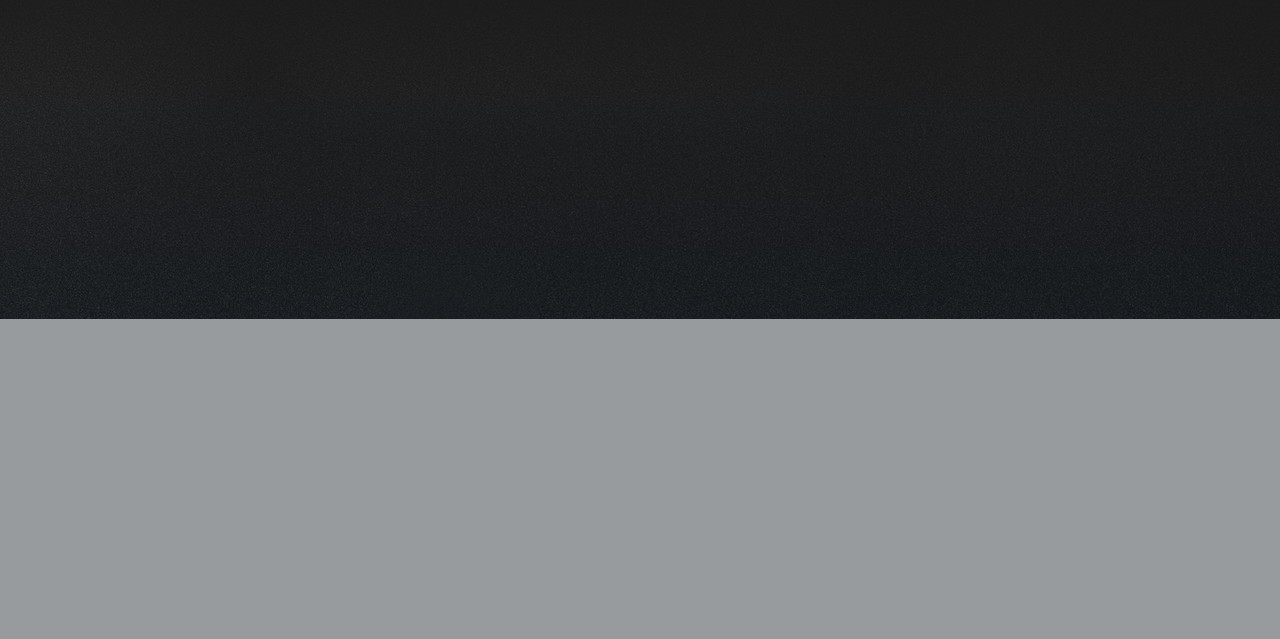
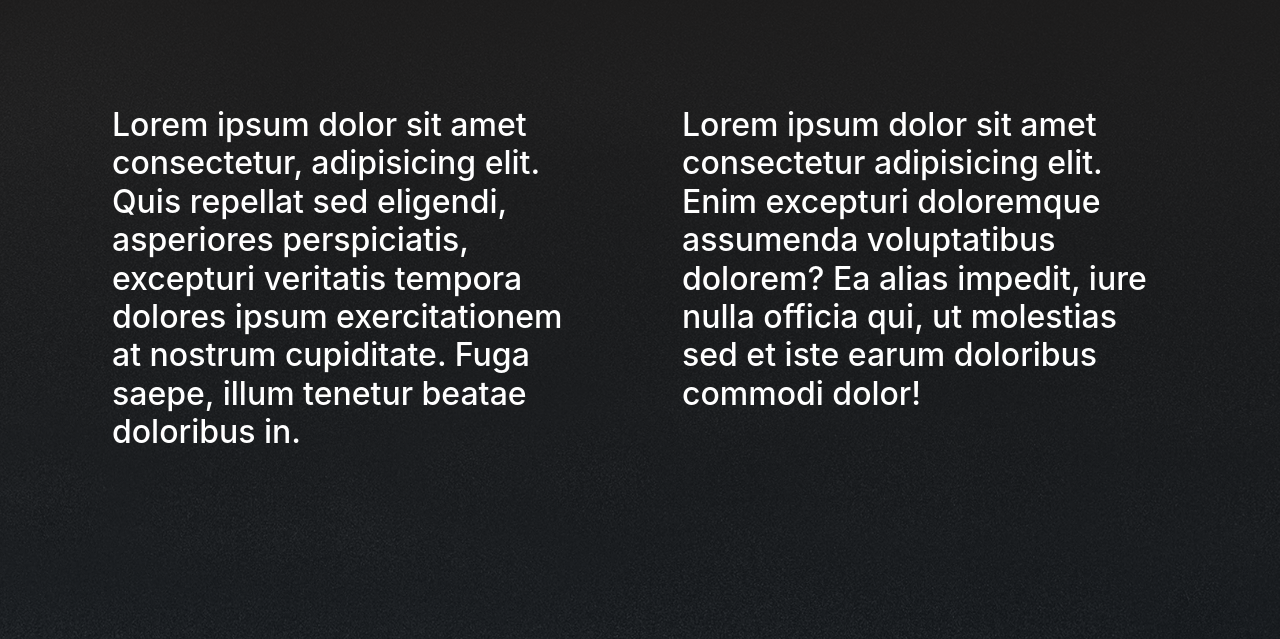
Before and after one commit to gigstormproject/main, a PHP site: page / in a window 1280 px wide. Shown: the part 801-1440 px from the top of the page. Before the commit the page ends 1120 px from the top, so only its background shows below. Run offline with PHP 8.4, Linux system fonts and the light colour scheme.

Commit message:
s2 weitergemacht

```diff
--- a/css/index.css
+++ b/css/index.css
@@ -34,6 +34,12 @@
   }
 }
 
+.navigation-leiste{
+  width:100%;
+  position:fixed;
+  background-color: black;
+}
+
 .logo{
   color: #FFDD1B;
   font-family: 'Monoton', cursive;
@@ -57,7 +63,13 @@
 
     background-repeat: no-repeat;
     background-size: cover;
-    height: 40vh;
+    height: 80vh;
+}
+
+.s2 h2{
+  padding: 5%;
+  margin-top:10vh;
+  color: white;
 }
 .title{
     color: white;
--- a/index.html
+++ b/index.html
@@ -18,8 +18,8 @@
 
 <!---Homepage - Monkey------------------------------------------------------------------------------------------------------>
 
-  <section id="homepage" class="s1">
-    <nav class="navbar navbar-expand-lg navbar-dark bg-dark">
+
+    <nav class="navbar navbar-expand-lg navbar-dark bg-dark navigation-leiste">
       <a class="navbar-brand logo" href="#">Gigstorm</a>
       <button class="navbar-toggler" type="button" data-toggle="collapse" data-target="#navbarSupportedContent"
         aria-controls="navbarSupportedContent" aria-expanded="false" aria-label="Toggle navigation">
@@ -57,6 +57,7 @@
       </div>
     </nav>
 
+  <section id="homepage" class="s1">
     <div class="top">
       <h1 class="title">Need a band?</h1>
       <h2 class="title-bottom">We will offer the best ones for your event!</h2>
@@ -66,15 +67,18 @@
   <section class="s2">
     <div class="container" >
       <div class="row">
-        <div class="col-sm">
-
-
-
+        <div class="col-6">
+          <h2>Lorem ipsum dolor sit amet consectetur, adipisicing elit. Quis repellat sed eligendi, asperiores perspiciatis, excepturi veritatis tempora dolores ipsum exercitationem at nostrum cupiditate. Fuga saepe, illum tenetur beatae doloribus in.</h2>
+        </div>
+        <div class="col-6">
+          <h2>Lorem ipsum dolor sit amet consectetur adipisicing elit. Enim excepturi doloremque assumenda voluptatibus dolorem? Ea alias impedit, iure nulla officia qui, ut molestias sed et iste earum doloribus commodi dolor!</h2>
         </div>
       </div>
     </div>
 
   </section>
+
+
 
   <!-- Optional JavaScript -->
   <!-- jQuery first, then Popper.js, then Bootstrap JS -->
```
